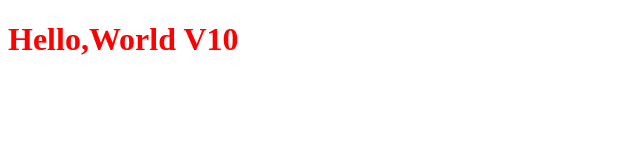
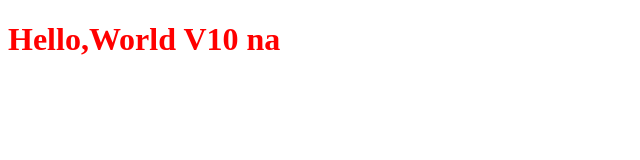
Before and after one commit to Phatcharaphon123/learn-git, a plain HTML site: page index.html in a window 1280 px wide. Shown: the full height of the page, 0-640 px from the left. Drawn offline with Linux system fonts and the light colour scheme.

Commit message:
V10 update

```diff
--- a/index.html
+++ b/index.html
@@ -7,6 +7,6 @@
     <title>Document</title>
 </head>
 <body>
-    <h1 class="title">Hello,World V10</h1>
+    <h1 class="title">Hello,World V10 na</h1>
 </body>
 </html>
```
